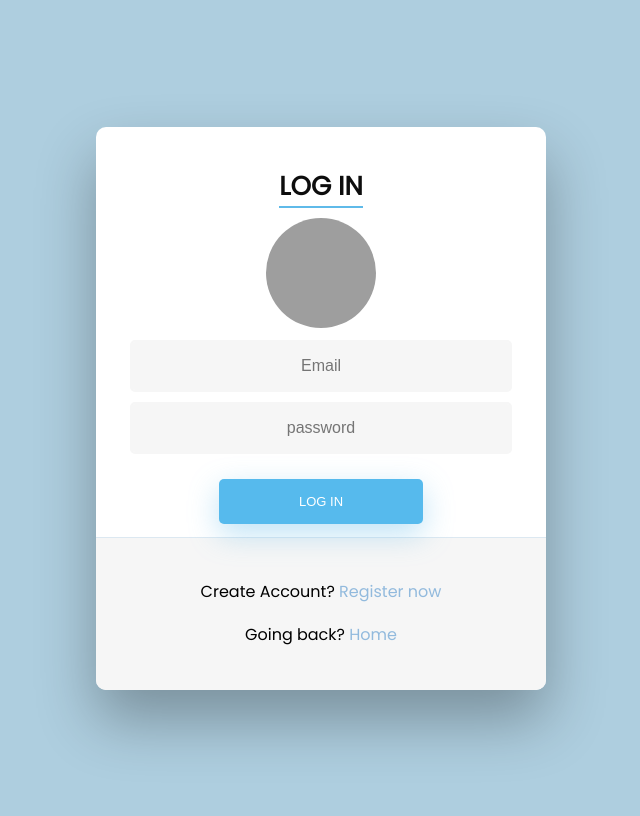
After one commit to Hussein-omar-osman/awwwards, a Django app: page /login/ in a window 1280 px wide. The commit adds this page. Shown: the whole page, without its empty margins (319-959 px from the left). Run offline with Django 4.2, Linux system fonts and the light colour scheme; grey boxes are pictures that could not be loaded.

Commit message:
created a login page and styled it

```diff
--- a/base/urls.py
+++ b/base/urls.py
@@ -3,6 +3,7 @@ from . import views
 
 urlpatterns = [
     path('', views.home, name='home'),
+    path('login/', views.loginPage, name='login'),
 
 
 ]
--- a/base/views.py
+++ b/base/views.py
@@ -4,3 +4,6 @@ from django.shortcuts import render
 
 def home(request):
    return render(request, 'home.html')
+
+def loginPage(request):
+   return render(request, 'login.html')
--- /dev/null
+++ b/static/css/login-register.css
@@ -0,0 +1,162 @@
+@import url('https://fonts.googleapis.com/css?family=Poppins');
+/* BASIC */
+html {
+  background-color: #aecedf;
+}
+body {
+  font-family: 'Poppins', sans-serif;
+  height: 100vh;
+}
+a {
+  color: #92badd;
+  display: inline-block;
+  text-decoration: none;
+  font-weight: 400;
+}
+h2 {
+  text-align: center;
+  font-size: 26px;
+  font-weight: bolder;
+  text-transform: uppercase;
+  display: inline-block;
+  margin: 40px 8px 10px 8px;
+  color: #cccccc;
+}
+/* STRUCTURE */
+.wrapper {
+  display: flex;
+  align-items: center;
+  flex-direction: column;
+  justify-content: center;
+  width: 100%;
+  min-height: 100%;
+  padding: 20px;
+}
+#formContent {
+  -webkit-border-radius: 10px 10px 10px 10px;
+  border-radius: 10px 10px 10px 10px;
+  background: #fff;
+  padding: 30px;
+  width: 90%;
+  max-width: 450px;
+  position: relative;
+  padding: 0px;
+  -webkit-box-shadow: 0 30px 60px 0 rgba(0, 0, 0, 0.3);
+  box-shadow: 0 30px 60px 0 rgba(0, 0, 0, 0.3);
+  text-align: center;
+}
+#formFooter {
+  background-color: #f6f6f6;
+  border-top: 1px solid #dce8f1;
+  padding: 25px;
+  text-align: center;
+  -webkit-border-radius: 0 0 10px 10px;
+  border-radius: 0 0 10px 10px;
+}
+/* TABS */
+h2.inactive {
+  color: #cccccc;
+}
+h2.active {
+  color: #0d0d0d;
+  border-bottom: 2px solid #5fbae9;
+}
+/* FORM TYPOGRAPHY*/
+input[type='button'],
+input[type='submit'],
+input[type='reset'] {
+  background-color: #56baed;
+  border: none;
+  color: white;
+  padding: 15px 80px;
+  text-align: center;
+  text-decoration: none;
+  display: inline-block;
+  text-transform: uppercase;
+  cursor: pointer;
+  font-size: 13px;
+  -webkit-box-shadow: 0 10px 30px 0 rgba(95, 186, 233, 0.4);
+  box-shadow: 0 10px 30px 0 rgba(95, 186, 233, 0.4);
+  -webkit-border-radius: 5px 5px 5px 5px;
+  border-radius: 5px 5px 5px 5px;
+  margin: 5px 20px 40px 20px;
+  -webkit-transition: all 0.3s ease-in-out;
+  -moz-transition: all 0.3s ease-in-out;
+  -ms-transition: all 0.3s ease-in-out;
+  -o-transition: all 0.3s ease-in-out;
+  transition: all 0.3s ease-in-out;
+}
+input[type='button']:hover,
+input[type='submit']:hover,
+input[type='reset']:hover {
+  background-color: #39ace7;
+}
+input[type='button']:active,
+input[type='submit']:active,
+input[type='reset']:active {
+  -moz-transform: scale(0.95);
+  -webkit-transform: scale(0.95);
+  -o-transform: scale(0.95);
+  -ms-transform: scale(0.95);
+  transform: scale(0.95);
+}
+input[type='email'],
+input[type='text'],
+input[type='password'] {
+  background-color: #f6f6f6;
+  border: none;
+  color: #0d0d0d;
+  padding: 15px 32px;
+  text-align: center;
+  text-decoration: none;
+  display: inline-block;
+  font-size: 16px;
+  margin: 5px;
+  width: 85%;
+  border: 2px solid #f6f6f6;
+  -webkit-transition: all 0.5s ease-in-out;
+  -moz-transition: all 0.5s ease-in-out;
+  -ms-transition: all 0.5s ease-in-out;
+  -o-transition: all 0.5s ease-in-out;
+  transition: all 0.5s ease-in-out;
+  -webkit-border-radius: 5px 5px 5px 5px;
+  border-radius: 5px 5px 5px 5px;
+}
+input[type='email']:focus,
+input[type='text']:focus,
+input[type='password']:focus {
+  background-color: #fff;
+  border-bottom: 2px solid #5fbae9;
+}
+input[type='email']:placeholder,
+input[type='text']:placeholder,
+input[type='password']:placeholder {
+  color: #cccccc;
+}
+
+.underlineHover:after {
+  display: block;
+  left: 0;
+  bottom: -10px;
+  width: 0;
+  height: 2px;
+  background-color: #56baed;
+  content: '';
+  transition: width 0.2s;
+}
+.underlineHover:hover {
+  color: #0d0d0d;
+}
+.underlineHover:hover:after {
+  width: 100%;
+}
+/* OTHERS */
+*:focus {
+  outline: none;
+}
+#icon {
+  width: 60%;
+}
+* {
+  box-sizing: border-box;
+}
--- a/static/css/main.css
+++ b/static/css/main.css
@@ -8,7 +8,7 @@ header {
   display: flex;
   justify-content: space-between;
   align-items: center;
-  padding: 30px 10%;
+  padding: 20px 10%;
   background-color: #24252a;
 }
 
@@ -105,6 +105,7 @@ header {
   right: 45px;
   font-size: 60px;
   color: #edf0f1;
+  cursor: pointer;
 }
 
 @media screen and (max-height: 450px) {
--- /dev/null
+++ b/templates/login.html
@@ -0,0 +1,55 @@
+{% load static %}
+
+<!DOCTYPE html>
+<html lang="en">
+
+<head>
+ <meta charset="UTF-8" />
+ <meta http-equiv="X-UA-Compatible" content="IE=edge" />
+ <meta name="viewport" content="width=device-width, initial-scale=1.0" />
+ <link rel="stylesheet" href="{% static 'css/login-register.css' %}" />
+ <title>Insta-clone : Log-in</title>
+ <link rel="shortcut icon" href="{% static 'favicon.ico' %}" type="image/x-icon" />
+</head>
+
+<body>
+ <div class="wrapper fadeInDown">
+  <div id="formContent">
+   <!-- Tabs Titles -->
+   <h2 class="active">Log In</h2>
+
+   <!-- Icon -->
+   <div class="fadeIn first">
+    <img src="https://res.cloudinary.com/husseincloud/image/upload/v1654285390/hz7a08c74kynhnx24lwd.png" id="icon"
+     alt="User Icon" style="width: 110px; height: 110px; border-radius: 50%" />
+   </div>
+
+   <!-- Login Form -->
+   <form action="" method="POST">
+    {% csrf_token %}
+    <input type="email" id="login" class="fadeIn second" name="email" placeholder="Email" required />
+    <input type="password" id="password" class="fadeIn third" name="password" placeholder="password" required />
+    <input type="submit" class="fadeIn fourth" value="Log In" style="margin-top: 20px" />
+   </form>
+
+   <!-- Remind Passowrd -->
+   <div id="formFooter2" style="margin-top: -27px">
+    {% if messages %} {% for message in messages %}
+    <p class="messages" style="color: #e75050">{{ message }}</p>
+    {% endfor %} {% endif %}
+   </div>
+   <div id="formFooter">
+    <p>
+     Create Account?
+     <a class="underlineHover" href="#">Register now</a>
+    </p>
+    <p>
+     Going back?
+     <a class="underlineHover" href="/">Home</a>
+    </p>
+   </div>
+  </div>
+ </div>
+</body>
+
+</html>
```
Also changed, not shown: static/js/main.js (added, +12 -0 lines), templates/base.html (+11 -6 lines), static/iybhk.css (deleted).
